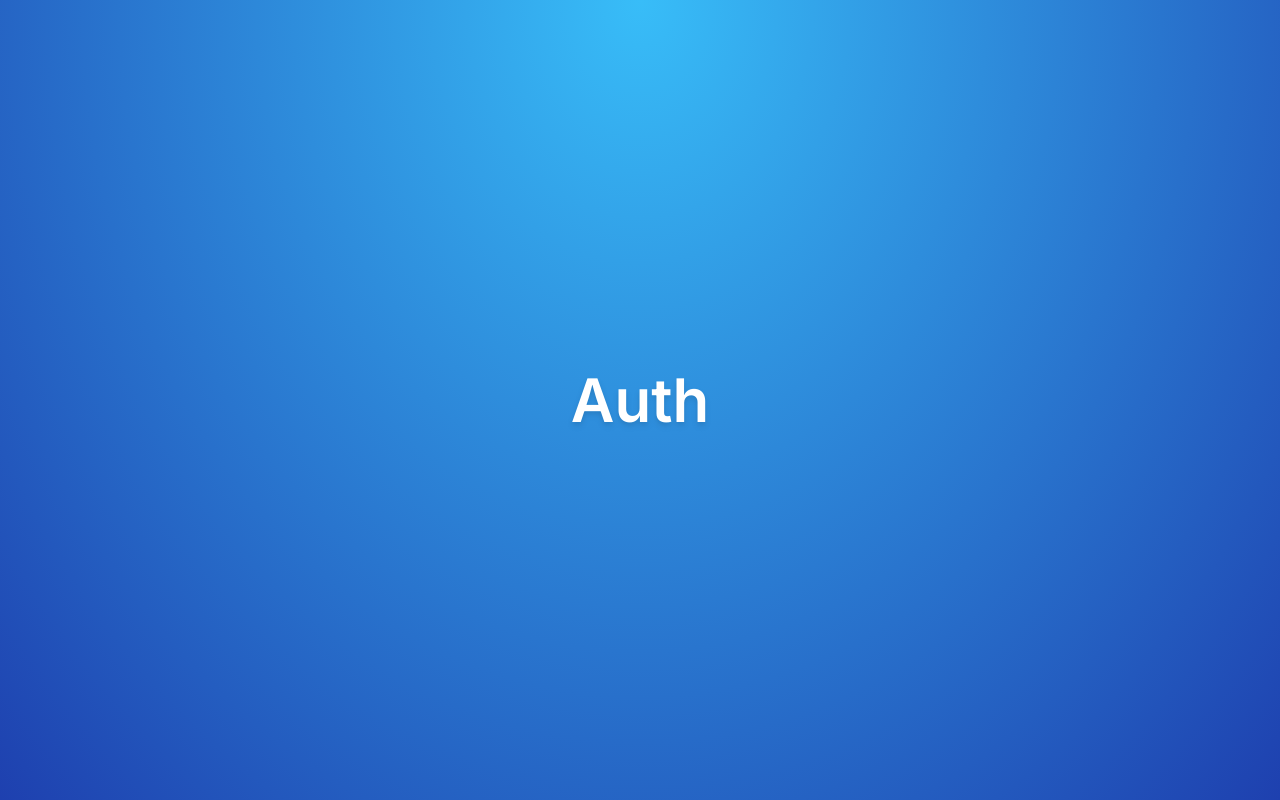
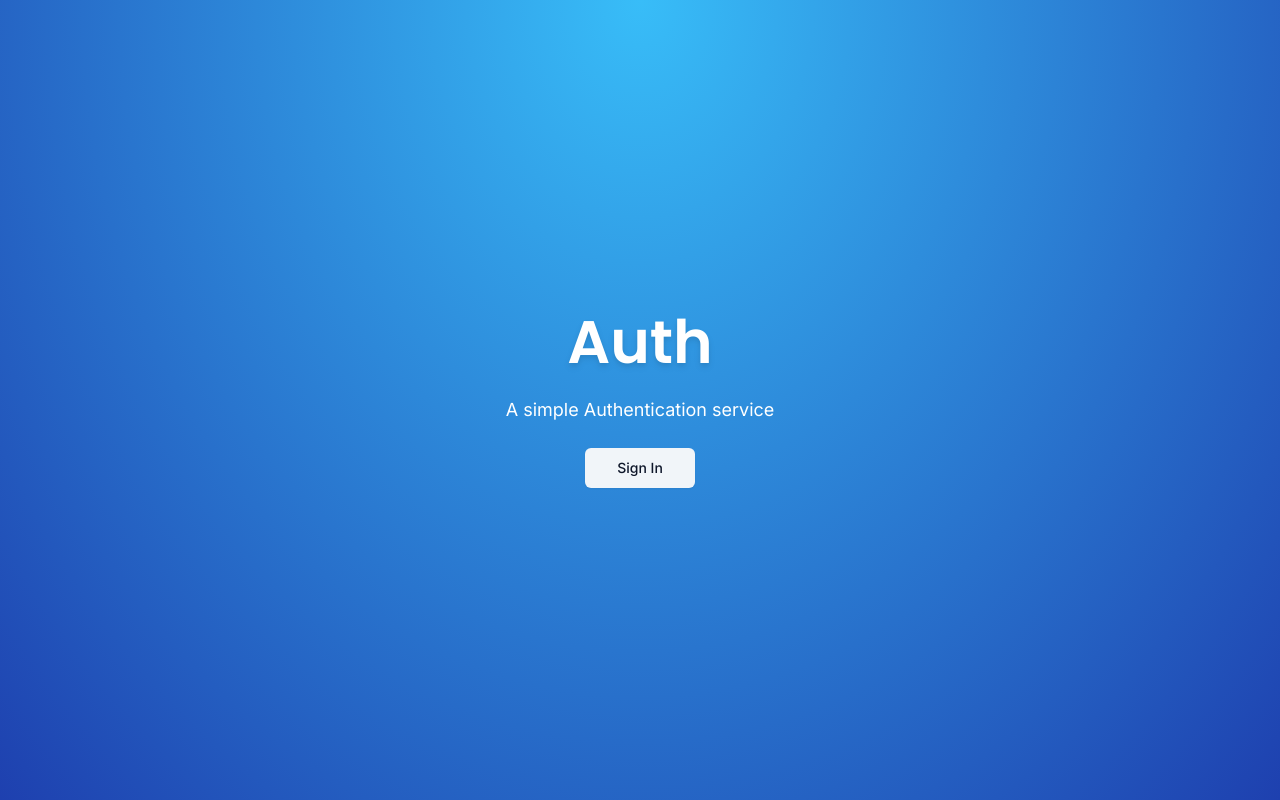
Before and after one commit to femiabimbola/next-auth-masterclass, a Next.js app: page / in a window 1280 px wide. Built offline with nearby package versions, Linux system fonts and the light colour scheme.

Commit message:
mini designed the landing page

```diff
--- a/app/page.tsx
+++ b/app/page.tsx
@@ -1,12 +1,30 @@
 import {Button} from "@/components/ui/button";
+import {Poppins} from "next/font/google";
+import {cn} from "@/lib/utils";
+
+const font = Poppins({
+  subsets: ["latin"],
+  weight: ["600"],
+});
 
 export default function Home() {
   return (
     <main className="flex h-full flex-col items-center justify-center bg-[radial-gradient(ellipse_at_top,_var(--tw-gradient-stops))] from-sky-400 to-blue-800">
-      <div className="space-y-6">
-        <h1 className="text-6xl font-semibold text-white drop-shadow-md">
+      <div className="space-y-6 text-center">
+        <h1
+          className={cn(
+            "text-6xl font-semibold text-white drop-shadow-md",
+            font.className
+          )}
+        >
           Auth
         </h1>
+        <p className="text-white text-lg">A simple Authentication service</p>
+        <div>
+          <Button variant={"secondary"} size={"lg"}>
+            Sign In
+          </Button>
+        </div>
       </div>
     </main>
   );
--- /dev/null
+++ b/components/ui/auth/login-button.tsx
@@ -0,0 +1,7 @@
+"use client";
+
+const LoginButton = () => {
+  return <div> The login button</div>;
+};
+
+export default LoginButton;
```
